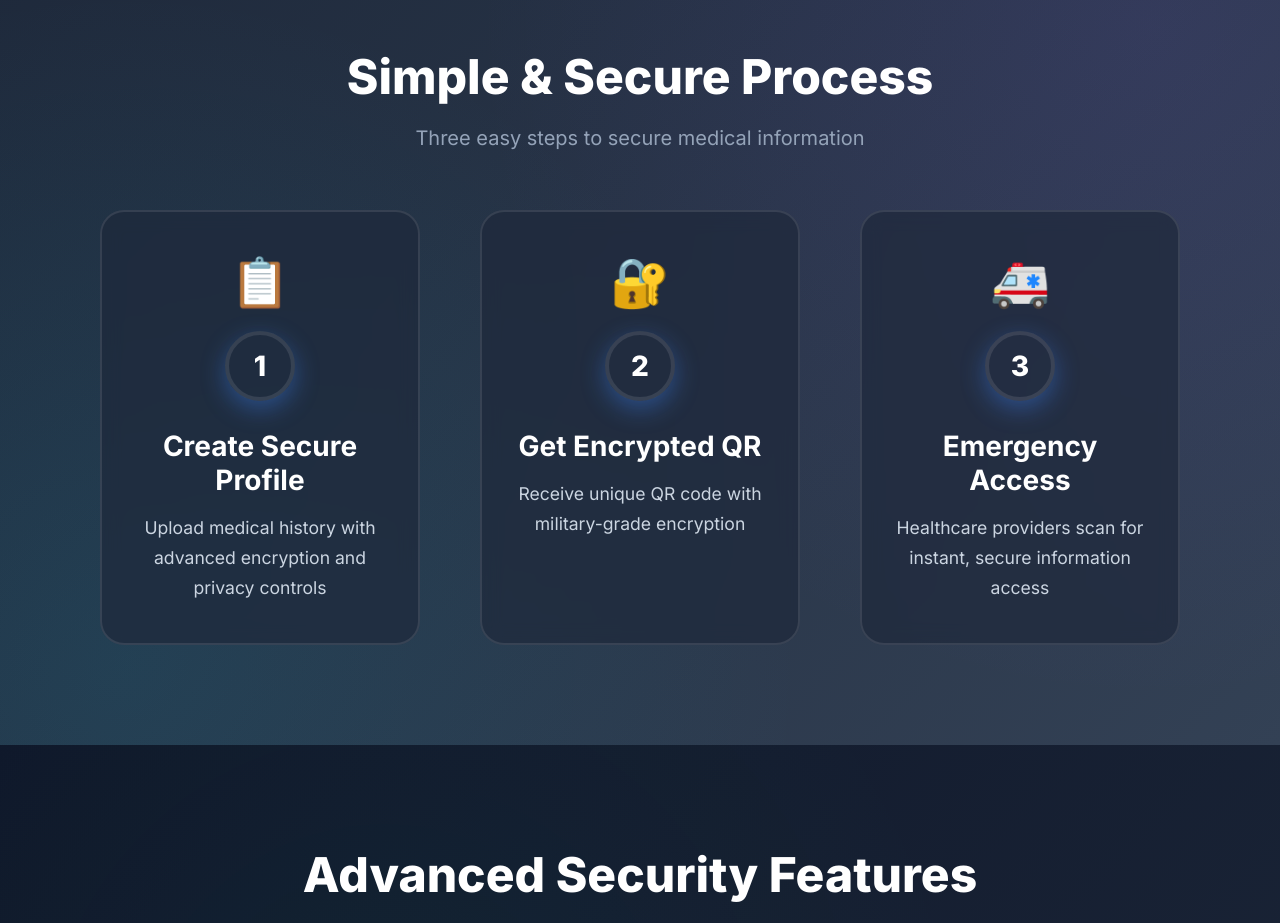
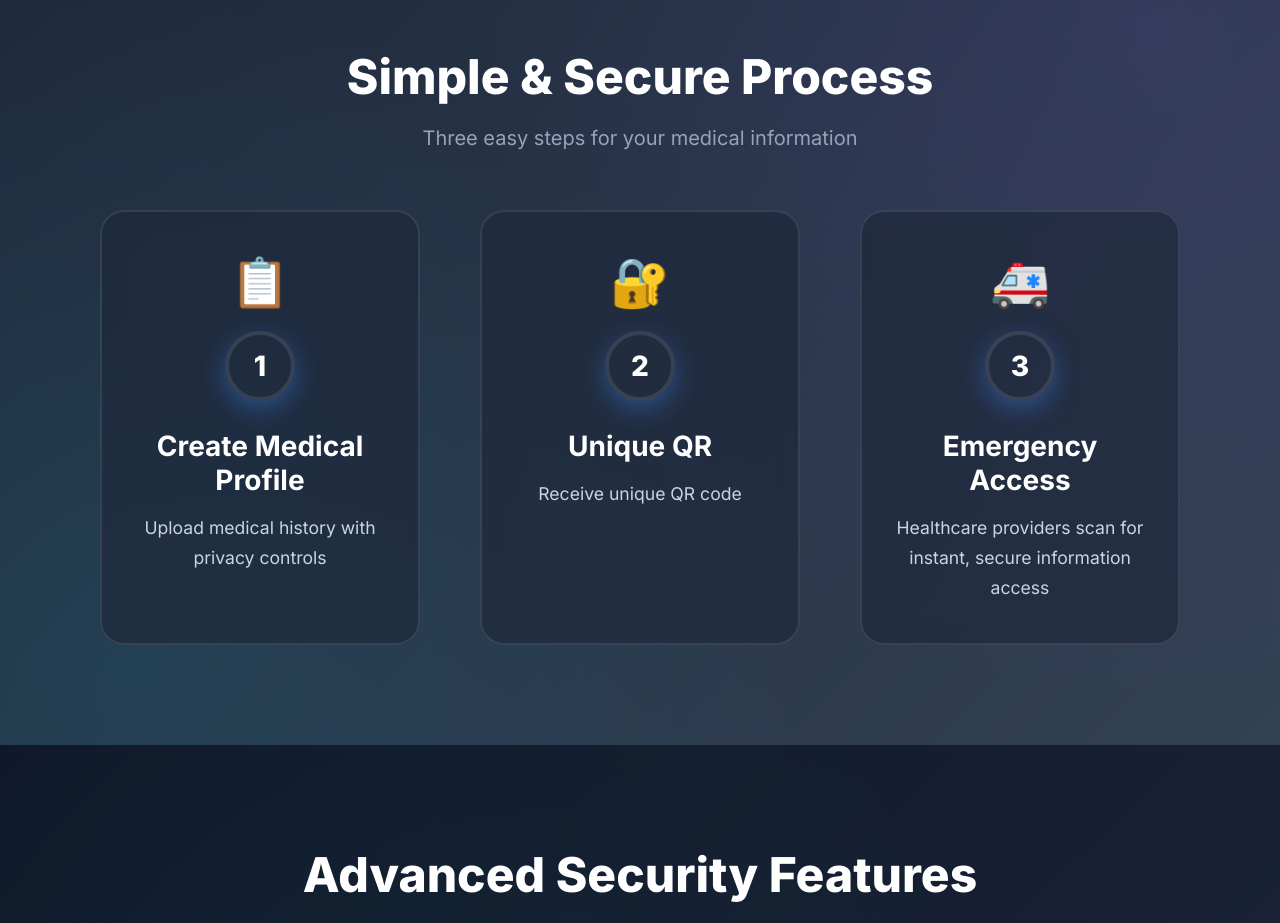
Before and after one commit to kmark4407-droid/HealthScanQR_FRONTEND, an Angular app: page / in a window 1280 px wide. Shown: the part 920-1843 px from the top of the page. Built offline with nearby package versions, Linux system fonts and the light colour scheme.

Commit message:
Update home.component.html

```diff
--- a/src/app/home/home.component.html
+++ b/src/app/home/home.component.html
@@ -81,19 +81,19 @@
   <section class="process">
     <div class="container">
       <h2 class="section-title">Simple & Secure Process</h2>
-      <div class="section-subtitle">Three easy steps to secure medical information</div>
+      <div class="section-subtitle">Three easy steps for your medical information</div>
       <div class="process-steps">
         <div class="step">
           <div class="step-icon">📋</div>
           <div class="step-number">1</div>
-          <h3>Create Secure Profile</h3>
-          <p>Upload medical history with advanced encryption and privacy controls</p>
+          <h3>Create Medical Profile</h3>
+          <p>Upload medical history with privacy controls</p>
         </div>
         <div class="step">
           <div class="step-icon">🔐</div>
           <div class="step-number">2</div>
-          <h3>Get Encrypted QR</h3>
-          <p>Receive unique QR code with military-grade encryption</p>
+          <h3>Unique QR</h3>
+          <p>Receive unique QR code </p>
         </div>
         <div class="step">
           <div class="step-icon">🚑</div>
```
